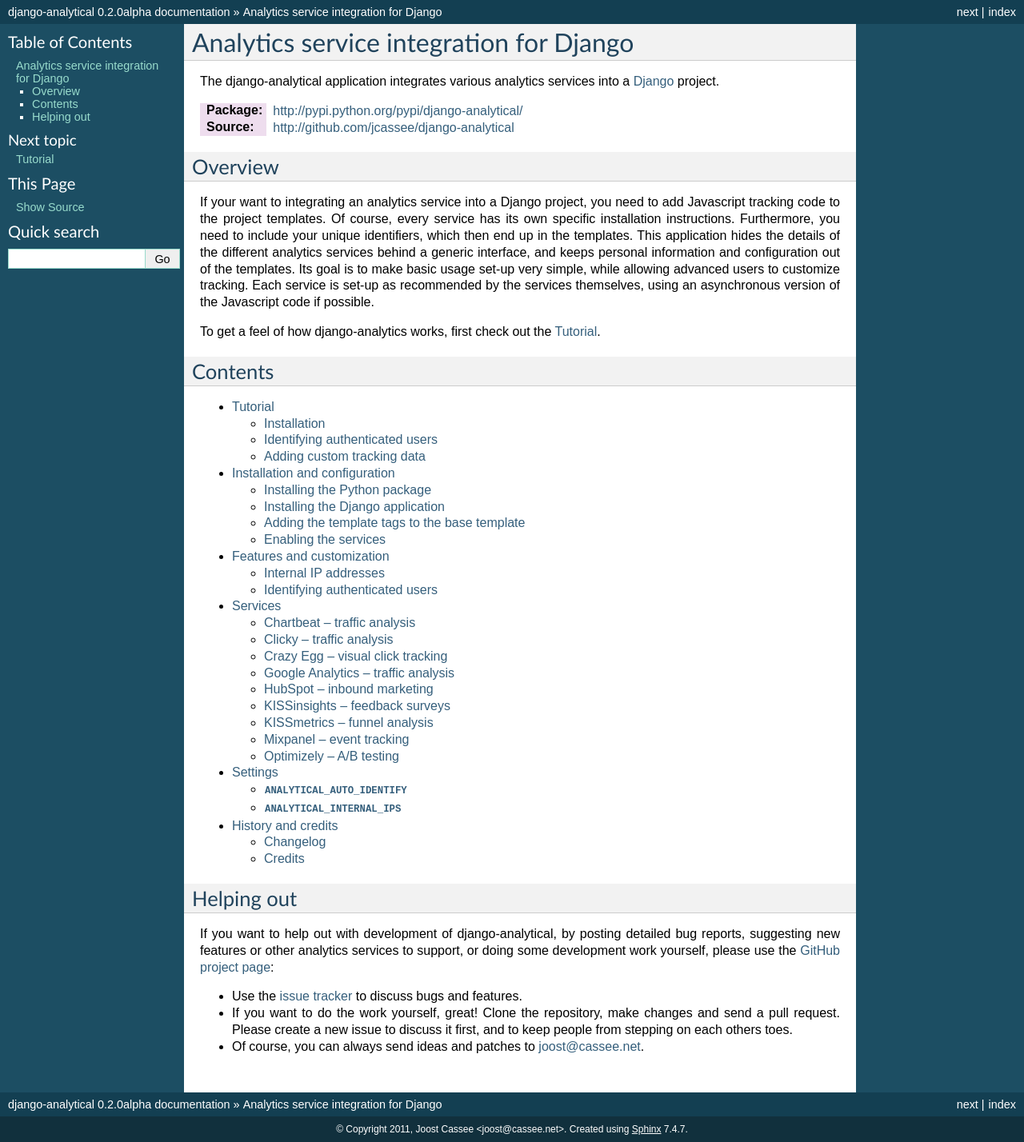
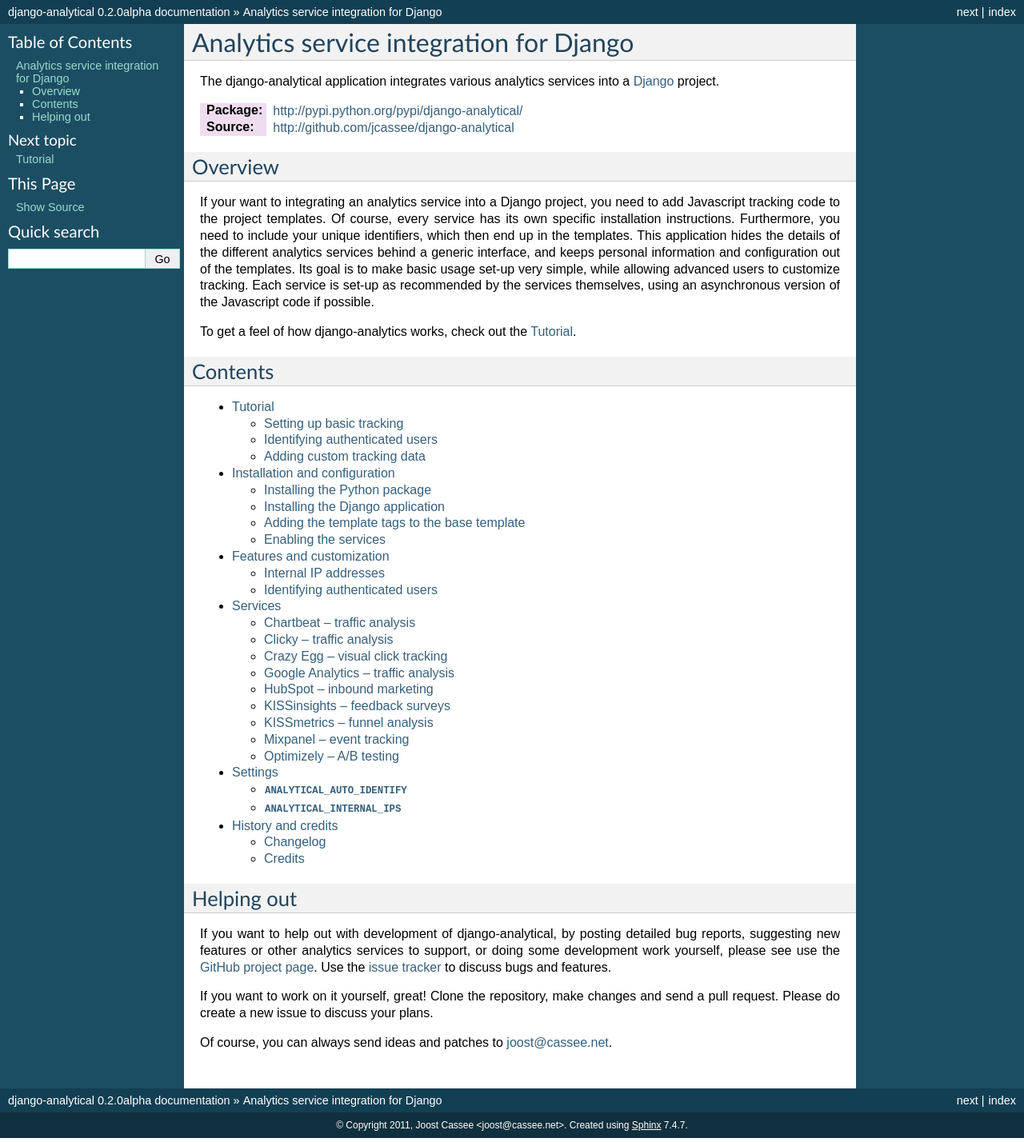
Before and after one commit to jazzband/django-analytical, a Sphinx documentation site: the page built from docs/index.rst, in a window 1280 px wide. Shown: the whole page at 80% size. Built offline with Sphinx 7.4.7, drawn with Linux system fonts in a browser that asks for light colours.

Commit message:
Small documentation fixes

```diff
--- a/docs/index.rst
+++ b/docs/index.rst
@@ -26,7 +26,7 @@
 services themselves, using an asynchronous version of the Javascript
 code if possible.
 
-To get a feel of how django-analytics works, first check out the
+To get a feel of how django-analytics works, check out the
 :doc:`tutorial`.
 
 
@@ -49,14 +49,15 @@
 
 If you want to help out with development of django-analytical, by
 posting detailed bug reports, suggesting new features or other analytics
-services to support, or doing some development work yourself, please use
-the `GitHub project page`_:
+services to support, or doing some development work yourself, please see
+use the `GitHub project page`_.  Use the `issue tracker`_ to discuss
+bugs and features.
 
-* Use the `issue tracker`_ to discuss bugs and features.
-* If you want to do the work yourself, great! Clone the repository, make
-  changes and send a pull request.  Please create a new issue to discuss
-  it first, and to keep people from stepping on each others toes.
-* Of course, you can always send ideas and patches to joost@cassee.net.
+If you want to work on it yourself, great! Clone the repository, make
+changes and send a pull request.  Please do create a new issue to
+discuss your plans.
+
+Of course, you can always send ideas and patches to joost@cassee.net.
 
 .. _`GitHub project page`: http://github.com/jcassee/django-analytical
 .. _`issue tracker`: http://github.com/jcassee/django-analytical/issues
--- a/docs/services.rst
+++ b/docs/services.rst
@@ -6,6 +6,7 @@
 
 A number of analytics services is supported.
 
+
 .. toctree::
 	:maxdepth: 1
 	:glob:
--- a/docs/tutorial.rst
+++ b/docs/tutorial.rst
@@ -21,8 +21,8 @@
 visitors are using IPv4 or IPv6.
 
 
-Installation
-============
+Setting up basic tracking
+=========================
 
 To get started with django-analytical, the package must first be
 installed.  You can download and install the latest stable package from
```
Also changed, not shown: other parts of docs/tutorial.rst (+1 -1 lines), README.rst (+9 -9 lines).
